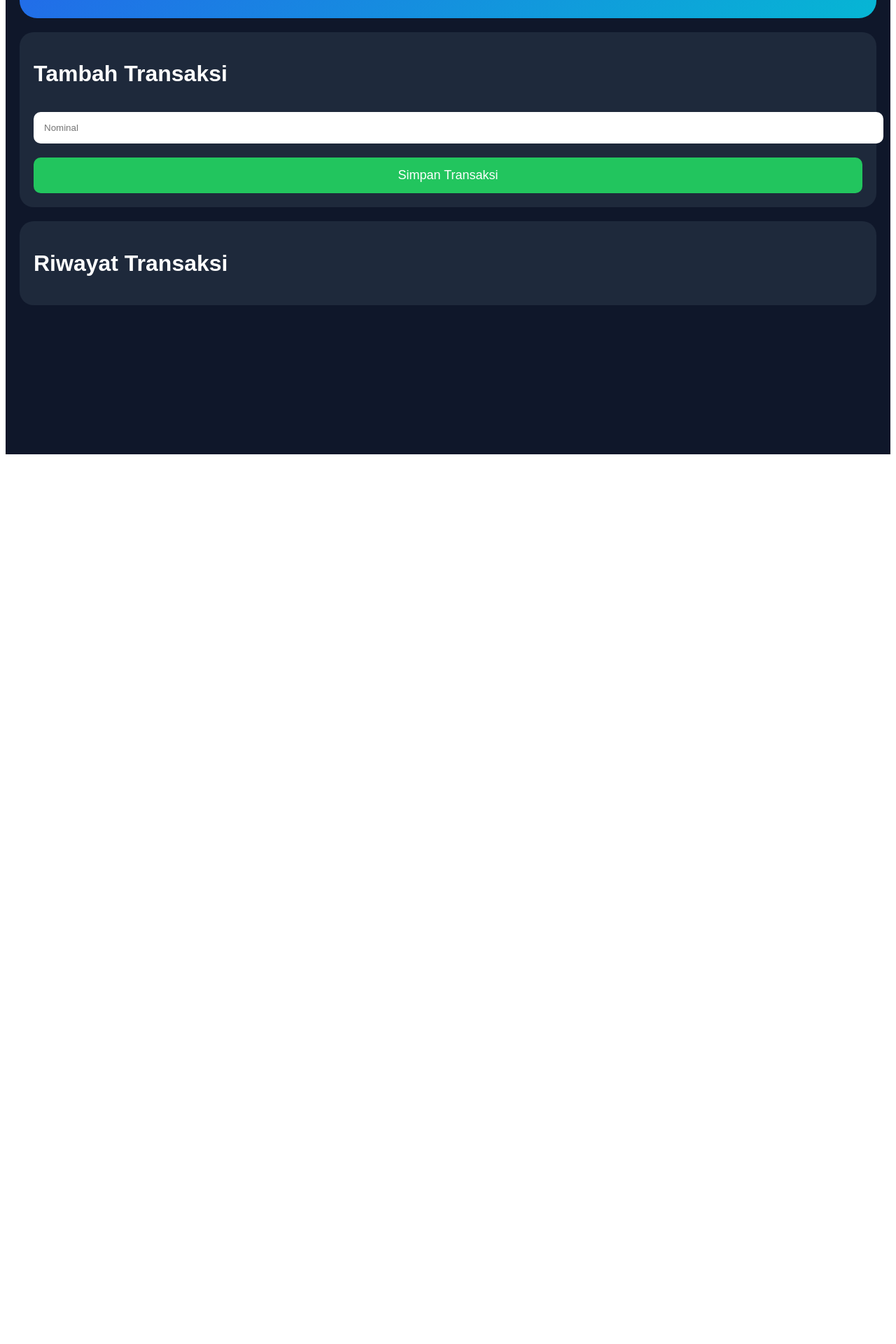
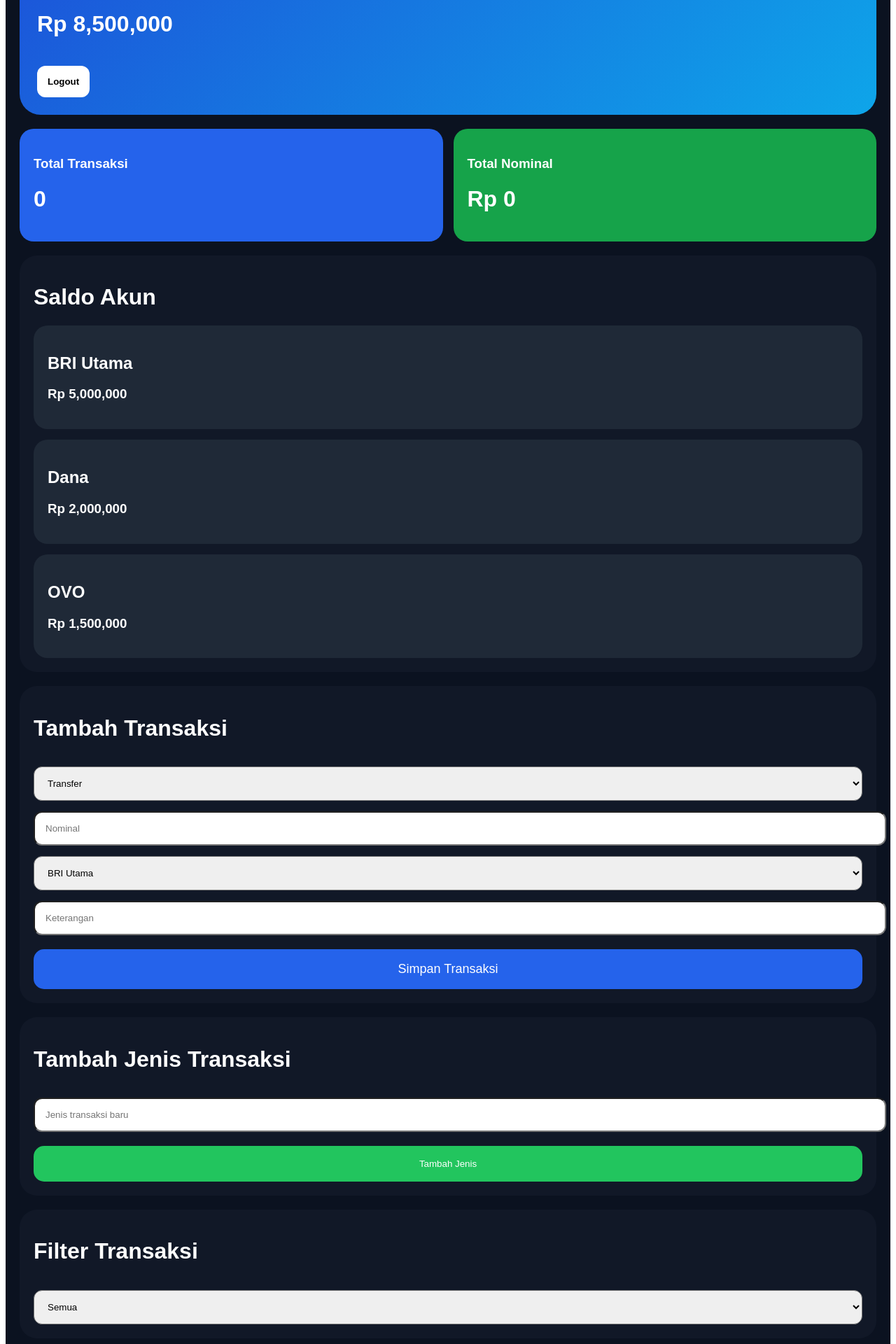
Before and after one commit to karyabengkellas03-dot/Buku-kas-brilink, a React (Vite) app: page / in a window 1280 px wide. Shown: the part 199-2119 px from the top of the page at 70% size. Before the commit the page ends 856 px from the top, so only its background shows below. Built offline with nearby package versions, Linux system fonts and the light colour scheme.

Commit message:
Update App.jsx

```diff
--- a/src/App.jsx
+++ b/src/App.jsx
@@ -1,82 +1,289 @@
 import React, { useState } from "react";
 
 export default function App() {
-  const [saldo, setSaldo] = useState(5000000);
+  const [akun, setAkun] = useState([
+    { nama: "BRI Utama", saldo: 5000000 },
+    { nama: "Dana", saldo: 2000000 },
+    { nama: "OVO", saldo: 1500000 },
+  ]);
 
-  const [nominal, setNominal] = useState("");
+  const [jenisList, setJenisList] = useState([
+    "Transfer",
+    "Tarik Tunai",
+    "Setor Tunai",
+    "Pulsa",
+    "Topup Ewallet",
+  ]);
 
-  const [riwayat, setRiwayat] = useState([]);
+  const [filter, setFilter] = useState("Semua");
+
+  const [transaksi, setTransaksi] = useState([]);
+
+  const [jenisBaru, setJenisBaru] = useState("");
+
+  const [form, setForm] = useState({
+    jenis: "Transfer",
+    nominal: "",
+    akun: "BRI Utama",
+    keterangan: "",
+  });
+
+  const totalSaldo = akun.reduce(
+    (a, b) => a + b.saldo,
+    0
+  );
 
   const simpanTransaksi = () => {
-    if (!nominal) return;
+    if (!form.nominal) return;
 
-    const angka = Number(nominal);
+    const nominal = Number(form.nominal);
 
-    setSaldo(saldo - angka);
+    const updateAkun = akun.map((item) => {
+      if (item.nama === form.akun) {
+        return {
+          ...item,
+          saldo: item.saldo - nominal,
+        };
+      }
+      return item;
+    });
 
-    setRiwayat([
+    setAkun(updateAkun);
+
+    setTransaksi([
       {
-        nominal: angka,
+        ...form,
+        nominal,
         tanggal: new Date().toLocaleString(),
       },
-      ...riwayat,
+      ...transaksi,
     ]);
 
-    setNominal("");
+    setForm({
+      jenis: "Transfer",
+      nominal: "",
+      akun: "BRI Utama",
+      keterangan: "",
+    });
   };
+
+  const tambahJenis = () => {
+    if (!jenisBaru) return;
+
+    setJenisList([...jenisList, jenisBaru]);
+
+    setJenisBaru("");
+  };
+
+  const transaksiFilter =
+    filter === "Semua"
+      ? transaksi
+      : transaksi.filter(
+          (item) => item.jenis === filter
+        );
 
   return (
     <div
       style={{
-        background: "#0f172a",
+        background: "#0b1220",
         minHeight: "100vh",
         padding: 20,
         color: "white",
         fontFamily: "Arial",
       }}
     >
+      {/* HEADER */}
       <div
         style={{
           background:
-            "linear-gradient(135deg,#2563eb,#06b6d4)",
+            "linear-gradient(135deg,#1d4ed8,#0ea5e9)",
           padding: 25,
+          borderRadius: 30,
+          marginBottom: 20,
+        }}
+      >
+        <h1 style={{ fontSize: 45 }}>
+          BRILink BukuKas
+        </h1>
+
+        <h2 style={{ marginTop: 30 }}>
+          Total Saldo:
+        </h2>
+
+        <h1>
+          Rp {totalSaldo.toLocaleString()}
+        </h1>
+
+        <button
+          style={{
+            marginTop: 20,
+            background: "white",
+            border: "none",
+            padding: 15,
+            borderRadius: 12,
+            fontWeight: "bold",
+          }}
+        >
+          Logout
+        </button>
+      </div>
+
+      {/* STATISTIK */}
+      <div
+        style={{
+          display: "grid",
+          gridTemplateColumns: "repeat(2,1fr)",
+          gap: 15,
+          marginBottom: 20,
+        }}
+      >
+        <div
+          style={{
+            background: "#2563eb",
+            padding: 20,
+            borderRadius: 20,
+          }}
+        >
+          <h3>Total Transaksi</h3>
+
+          <h1>{transaksi.length}</h1>
+        </div>
+
+        <div
+          style={{
+            background: "#16a34a",
+            padding: 20,
+            borderRadius: 20,
+          }}
+        >
+          <h3>Total Nominal</h3>
+
+          <h1>
+            Rp{" "}
+            {transaksi
+              .reduce((a, b) => a + b.nominal, 0)
+              .toLocaleString()}
+          </h1>
+        </div>
+      </div>
+
+      {/* SALDO AKUN */}
+      <div
+        style={{
+          background: "#111827",
+          padding: 20,
           borderRadius: 25,
           marginBottom: 20,
         }}
       >
-        <h1 style={{ fontSize: 40 }}>
-          Sel Rafasya
-        </h1>
+        <h1>Saldo Akun</h1>
 
-        <h2>
-          Total Saldo: Rp{" "}
-          {saldo.toLocaleString()}
-        </h2>
+        {akun.map((item, index) => (
+          <div
+            key={index}
+            style={{
+              background: "#1f2937",
+              padding: 20,
+              borderRadius: 20,
+              marginTop: 15,
+            }}
+          >
+            <h2>{item.nama}</h2>
+
+            <h3>
+              Rp {item.saldo.toLocaleString()}
+            </h3>
+          </div>
+        ))}
       </div>
 
+      {/* TAMBAH TRANSAKSI */}
       <div
         style={{
-          background: "#1e293b",
+          background: "#111827",
           padding: 20,
-          borderRadius: 20,
+          borderRadius: 25,
           marginBottom: 20,
         }}
       >
         <h1>Tambah Transaksi</h1>
 
-        <input
-          type="number"
-          placeholder="Nominal"
-          value={nominal}
+        <select
+          value={form.jenis}
           onChange={(e) =>
-            setNominal(e.target.value)
+            setForm({
+              ...form,
+              jenis: e.target.value,
+            })
           }
           style={{
             width: "100%",
             padding: 15,
             marginTop: 15,
-            borderRadius: 10,
-            border: "none",
+            borderRadius: 12,
+          }}
+        >
+          {jenisList.map((item, index) => (
+            <option key={index}>
+              {item}
+            </option>
+          ))}
+        </select>
+
+        <input
+          type="number"
+          placeholder="Nominal"
+          value={form.nominal}
+          onChange={(e) =>
+            setForm({
+              ...form,
+              nominal: e.target.value,
+            })
+          }
+          style={{
+            width: "100%",
+            padding: 15,
+            marginTop: 15,
+            borderRadius: 12,
+          }}
+        />
+
+        <select
+          value={form.akun}
+          onChange={(e) =>
+            setForm({
+              ...form,
+              akun: e.target.value,
+            })
+          }
+          style={{
+            width: "100%",
+            padding: 15,
+            marginTop: 15,
+            borderRadius: 12,
+          }}
+        >
+          {akun.map((item, index) => (
+            <option key={index}>
+              {item.nama}
+            </option>
+          ))}
+        </select>
+
+        <input
+          placeholder="Keterangan"
+          value={form.keterangan}
+          onChange={(e) =>
+            setForm({
+              ...form,
+              keterangan: e.target.value,
+            })
+          }
+          style={{
+            width: "100%",
+            padding: 15,
+            marginTop: 15,
+            borderRadius: 12,
           }}
         />
 
@@ -84,11 +291,11 @@ export default function App() {
           onClick={simpanTransaksi}
           style={{
             width: "100%",
-            padding: 15,
+            padding: 18,
             marginTop: 20,
-            borderRadius: 10,
             border: "none",
-            background: "#22c55e",
+            borderRadius: 15,
+            background: "#2563eb",
             color: "white",
             fontSize: 18,
           }}
@@ -97,33 +304,118 @@ export default function App() {
         </button>
       </div>
 
+      {/* TAMBAH JENIS */}
       <div
         style={{
-          background: "#1e293b",
+          background: "#111827",
           padding: 20,
-          borderRadius: 20,
+          borderRadius: 25,
+          marginBottom: 20,
+        }}
+      >
+        <h1>Tambah Jenis Transaksi</h1>
+
+        <input
+          placeholder="Jenis transaksi baru"
+          value={jenisBaru}
+          onChange={(e) =>
+            setJenisBaru(e.target.value)
+          }
+          style={{
+            width: "100%",
+            padding: 15,
+            marginTop: 15,
+            borderRadius: 12,
+          }}
+        />
+
+        <button
+          onClick={tambahJenis}
+          style={{
+            width: "100%",
+            padding: 18,
+            marginTop: 20,
+            border: "none",
+            borderRadius: 15,
+            background: "#22c55e",
+            color: "white",
+          }}
+        >
+          Tambah Jenis
+        </button>
+      </div>
+
+      {/* FILTER */}
+      <div
+        style={{
+          background: "#111827",
+          padding: 20,
+          borderRadius: 25,
+          marginBottom: 20,
+        }}
+      >
+        <h1>Filter Transaksi</h1>
+
+        <select
+          value={filter}
+          onChange={(e) =>
+            setFilter(e.target.value)
+          }
+          style={{
+            width: "100%",
+            padding: 15,
+            marginTop: 15,
+            borderRadius: 12,
+          }}
+        >
+          <option>Semua</option>
+
+          {jenisList.map((item, index) => (
+            <option key={index}>
+              {item}
+            </option>
+          ))}
+        </select>
+      </div>
+
+      {/* RIWAYAT */}
+      <div
+        style={{
+          background: "#111827",
+          padding: 20,
+          borderRadius: 25,
         }}
       >
         <h1>Riwayat Transaksi</h1>
 
-        {riwayat.map((item, index) => (
+        {transaksiFilter.map((item, index) => (
           <div
             key={index}
             style={{
-              background: "#334155",
-              padding: 15,
-              borderRadius: 15,
+              background: "#1f2937",
+              padding: 20,
+              borderRadius: 20,
               marginTop: 15,
             }}
           >
+            <h2>{item.jenis}</h2>
+
             <h3>
-              Rp {item.nominal.toLocaleString()}
+              Rp{" "}
+              {item.nominal.toLocaleString()}
             </h3>
 
-            <p>{item.tanggal}</p>
+            <p>Akun: {item.akun}</p>
+
+            <p>
+              Keterangan:
+              {item.keterangan}
+            </p>
+
+            <small>{item.tanggal}</small>
           </div>
         ))}
       </div>
     </div>
   );
-}
+                    }
```
